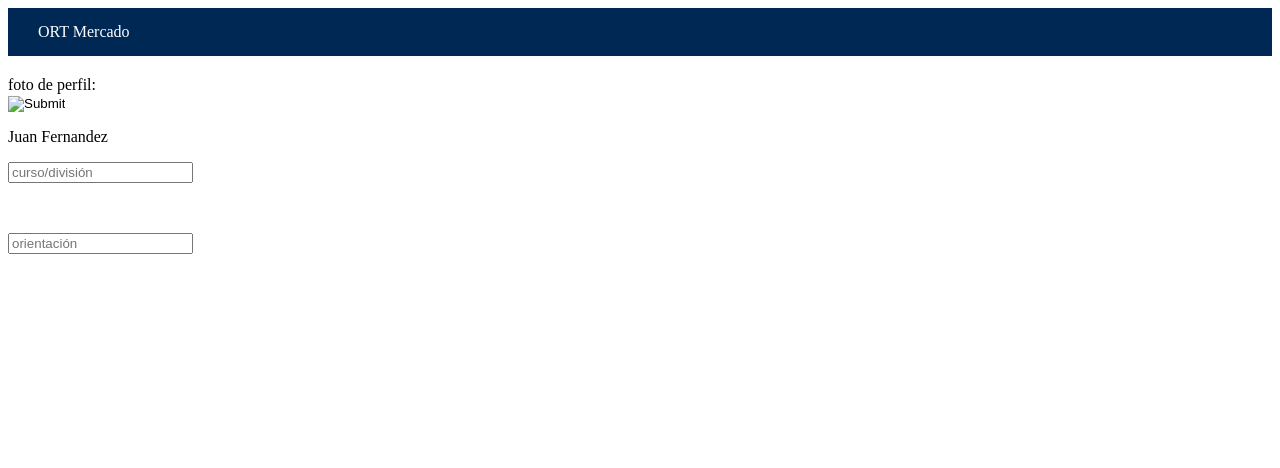
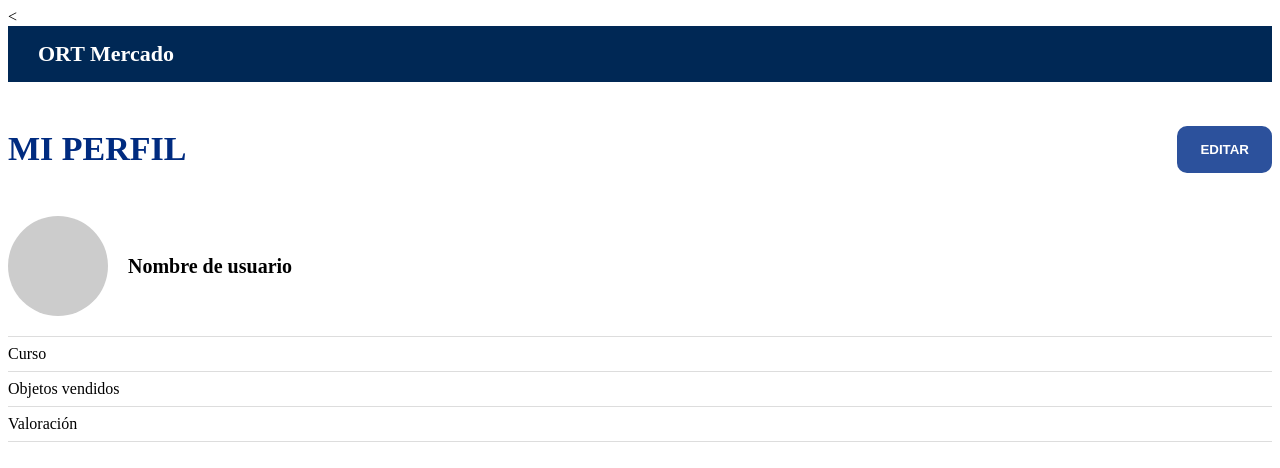
Before and after one commit to 3-TIC-ORT/proyecto-mercado-ort, a plain HTML site: page Front-end/usuarioinfo/usuario.html in a window 1280 px wide. Drawn offline with Linux system fonts and the light colour scheme.

Commit message:
2do commit

```diff
--- a/Front-end/usuarioinfo/usuario.html
+++ b/Front-end/usuarioinfo/usuario.html
@@ -1,13 +1,4 @@
-<!DOCTYPE html>
-<html lang="es">
-<head>
-  <meta charset="UTF-8">
-  <title>Usuario información</title>
-</head>
-<body>
-  <link rel="stylesheet" href="usuarioinfo.css">
-  <script src="usuarioinfo.js" defer></script>
-
+<
 <header class="top-bar">
   <div class="logo">ORT Mercado</div>
   <nav class="icons">
@@ -16,16 +7,32 @@
     <i class="fa-solid fa-cart-shopping"></i>
   </nav>
 </header>
-<div>
-
-    <label for="imagen">foto de perfil:</label><br>
-    <input type="image" id="fotoperfil name="fotoperfil" placeholder="foto de perfil" required><br>
-    <p> Juan Fernandez </p>
 
 
+  <div class="perfil-header">
+    <h2>MI PERFIL</h2>
+    <button class="editar-btn">EDITAR</button>
+  </div>
+  <link rel="stylesheet" href="usuarioinfo.css">
+  <script src="usuarioinfo.js" defer></script>
+
+
+  <div class="perfil-content">
+
+    <div class="perfil-avatar"></div>
+    <h3>Nombre de usuario</h3>
   </div>
 
-<div class="derecha"></div>
 
-<p> <input type="text" id="curso" name="curso/división" placeholder="curso/división" required></p><br>
-<p> <input type="text" id="orientación" name="orientación" placeholder="orientación" required></p>
+  <div class="perfil-info">
+    <ul>
+      <hr>
+      <li>Curso</li>
+      <hr>
+      <li>Objetos vendidos</li>
+      <hr>
+      <li>Valoración</li>
+      <hr>
+    </ul>
+  </div>
+</div>
--- a/Front-end/usuarioinfo/usuarioinfo.css
+++ b/Front-end/usuarioinfo/usuarioinfo.css
@@ -1,3 +1,4 @@
+
 .top-bar {
   background-color: #002855;
   color: white;
@@ -7,3 +8,92 @@
   padding: 15px 30px;
   margin-bottom: 20px;
 }
+
+.top-bar .logo {
+  font-size: 22px;
+  font-weight: bold;
+}
+
+.top-bar .icons i {
+  margin-left: 20px;
+  font-size: 20px;
+  cursor: pointer;
+}
+
+
+
+.perfil-container {
+  background: #ffffff;
+  border-radius: 12px;
+  padding: 20px;
+  margin: 20px auto;
+  width: 80%;
+  max-width: 900px;
+  box-shadow: 0 4px 8px rgba(0,0,0,0.1);
+}
+
+
+
+.perfil-header {
+  display: flex;
+  justify-content: space-between;
+  align-items: center;
+  margin-bottom: 20px;
+}
+
+.perfil-header h2 {
+  font-size: 34px;
+  color: #002b80;
+}
+
+.editar-btn {
+  background: #2c519c;
+  color: white;
+  font-weight: bold;
+  padding: 16px 23px;
+  border: none;
+  border-radius: 10px;
+  cursor: pointer;
+  text-transform: uppercase;
+}
+
+.editar-btn:hover {
+  background: #0040ff;
+}
+
+
+.perfil-content {
+  display: flex;
+  align-items: center;
+  gap: 20px;
+  margin-bottom: 20px;
+}
+
+.perfil-avatar {
+  width: 100px;
+  height: 100px;
+  background: #ccc;
+  border-radius: 50%;
+}
+
+.perfil-content h3 {
+  font-size: 20px;
+}
+
+
+.perfil-info ul {
+  list-style: none;
+  padding: 0;
+  margin: 0;
+}
+
+.perfil-info li {
+  font-size: 16px;
+  padding: 8px 0;
+}
+
+.perfil-info hr {
+  border: none;
+  border-top: 1px solid #ddd;
+  margin: 0;
+}
```
Also changed, not shown: Front-end/pantalla del carrito/pantalladelcarrito.css (+2 -5 lines), Front-end/pantalladeproducto/pantalladelproducto.js (+5 -5 lines), Front-end/pantalladeproducto/pantalladeproducto.html (+3 -3 lines). Lines whose indentation alone changed are shown as unchanged.
